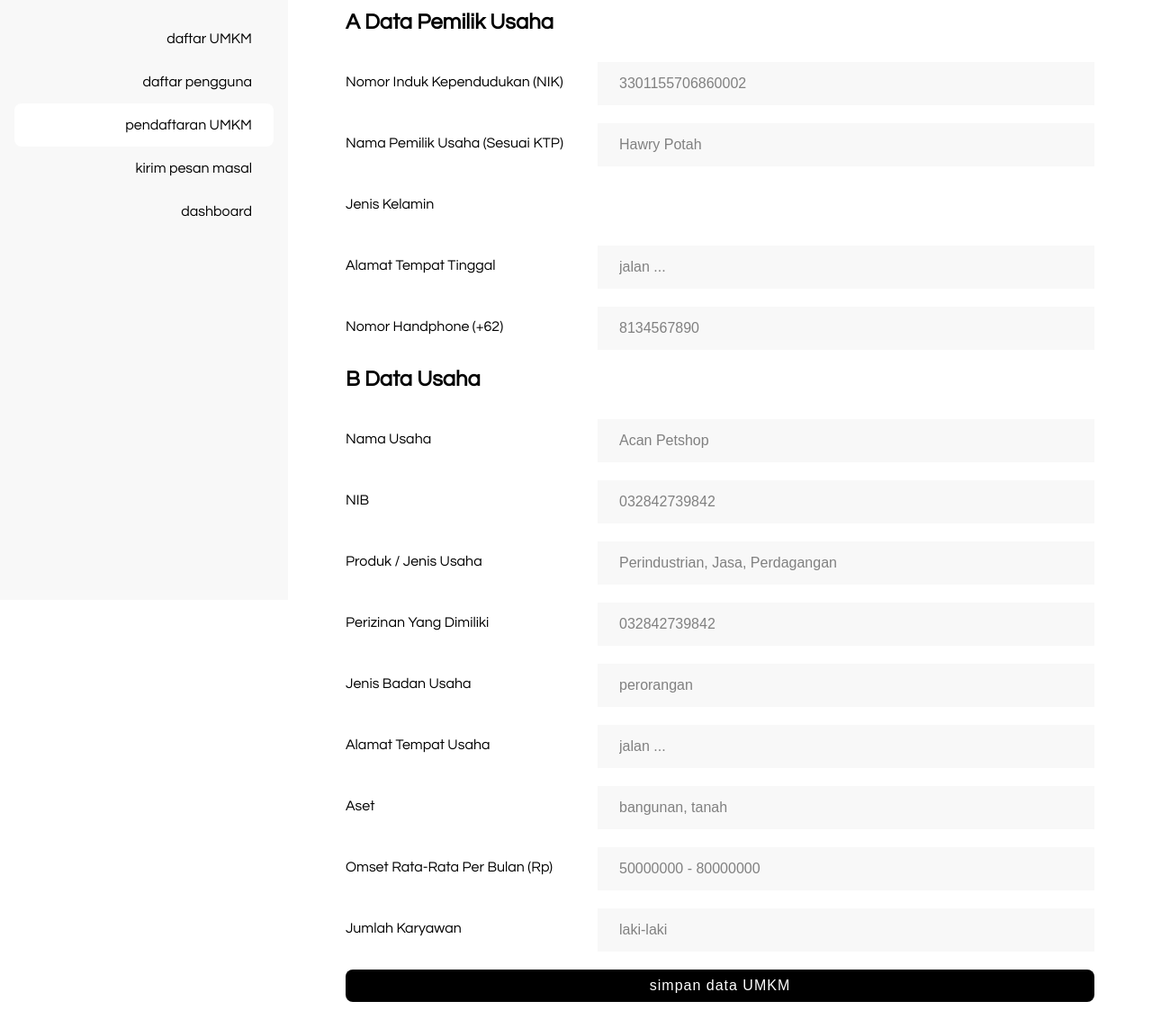
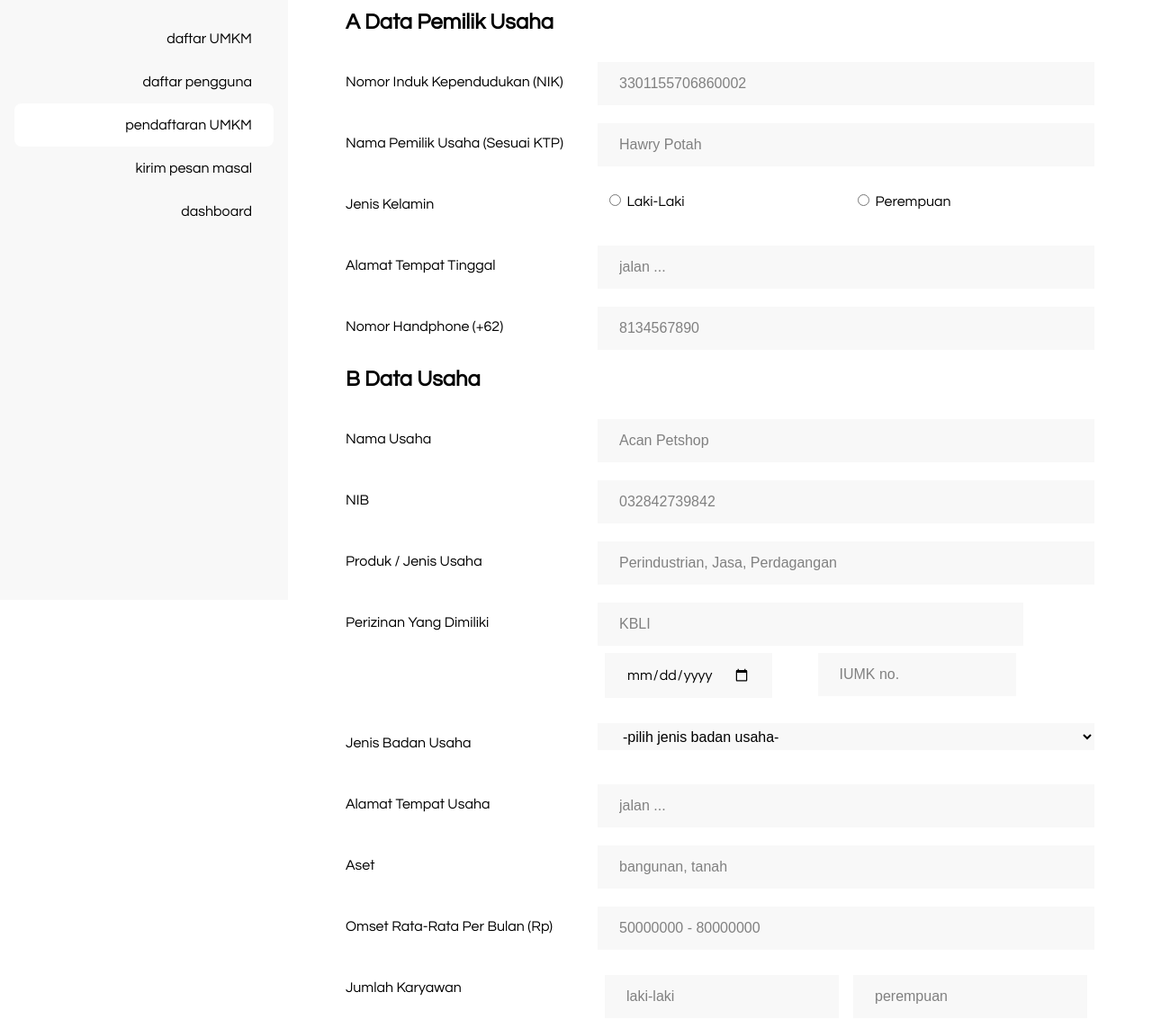
Before and after one commit to irwanphan/sinka-umkm-html, a plain HTML site: page daftar-umkm.html in a window 1280 px wide. Shown: the part 133-1276 px from the top of the page at 90% size. Drawn offline with Linux system fonts and the light colour scheme.

Commit message:
columns on form done

```diff
--- a/assets/sass/main.sass
+++ b/assets/sass/main.sass
@@ -45,7 +45,16 @@ $browsers: '', '-moz-', '-webkit-', '-ms-'
 	&::after
 		float: none
 		clear: both
-
+.columns
+	display: flex
+	width: 100%
+	.column, > *
+		display: block
+		flex-basis: 0
+		flex-grow: 1
+		flex-shrink: 1
+		padding: 0.5em
+		overflow: auto
 *
 	box-sizing: border-box
 body
@@ -109,15 +118,15 @@ main
 			border: 0
 			margin: 0
 			padding: 0
-			height: $form-fieldset-height
+			min-height: $form-fieldset-height
 			margin-bottom: $form-fieldset-margin-after
 			display: flex
 			> label
-				width: 17.5rem
+				min-width: 17.5rem
 				padding-top: .875rem
 			label
 				text-transform: capitalize
-			input
+			input, select
 				background-color: $form-fieldset-bgcolor
 				padding: $form-fieldset-input-padding
 				line-height: $form-fieldset-height
@@ -133,6 +142,10 @@ main
 					color: lighten($font-color, 50%)
 				&::placeholder
 					color: lighten($font-color, 50%)
+				&[type="date"]
+					font-family: $font-family
+				&[type="text"]
+					width: 100%
 	table
 		width: 100%
 		border-collapse: collapse
@@ -161,6 +174,7 @@ main
 				th
 					border-bottom: 1px solid $black
 	button, .button, a.button
+		text-align: center
 		font-size: $font-size
 		height: $form-button-height
 		line-height: $form-button-height
--- a/daftar-umkm.html
+++ b/daftar-umkm.html
@@ -44,7 +44,16 @@
             </fieldset>
             <fieldset>
                 <label for="">jenis kelamin</label>
-                <!-- <input type="text" placeholder="Hawry Potah"> -->
+                <div class="columns">
+                    <div class="column">
+                        <input type="radio" name="jenis-kelamin" id="">
+                        <label for="">laki-laki</label>
+                    </div>
+                    <div class="column">
+                        <input type="radio" name="jenis-kelamin" id="">
+                        <label for="">perempuan</label>
+                    </div>
+                </div>
             </fieldset>
             <fieldset>
                 <label for="">alamat tempat tinggal</label>
@@ -70,11 +79,28 @@
             </fieldset>
             <fieldset>
                 <label for="">perizinan yang dimiliki</label>
-                <input type="text" placeholder="032842739842">
+                <div>
+                    <input type="text" placeholder="KBLI">
+                    <div class="columns">
+                        <div class="column">
+                            <input type="date" placeholder="tanggal">
+                        </div>
+                        <div class="column">
+                            <input type="text" placeholder="IUMK no.">
+                        </div>
+                    </div>
+                </div>
             </fieldset>
             <fieldset>
                 <label for="">jenis badan usaha</label>
-                <input type="text" placeholder="perorangan">
+                <select>
+                    <option disabled selected value="">-pilih jenis badan usaha-</option>
+                    <option value="">perseorangan</option>
+                    <option value="">CV</option>
+                    <option value="">PT</option>
+                    <option value="">UD</option>
+                    <option value="">lainnya</option>
+                </select>
             </fieldset>
             <fieldset>
                 <label for="">alamat tempat usaha</label>
@@ -90,7 +116,14 @@
             </fieldset>
             <fieldset>
                 <label for="">jumlah karyawan</label>
-                <input type="text" placeholder="laki-laki">
+                <div class="columns">
+                    <div class="column">
+                        <input type="text" placeholder="laki-laki">
+                    </div>
+                    <div class="column">
+                        <input type="text" placeholder="perempuan">
+                    </div>
+                </div>
             </fieldset>
 
             <button type="submit" class="button submit full">simpan data UMKM</button>
```
Also changed, not shown: assets/css/main.css, 1 other file.
